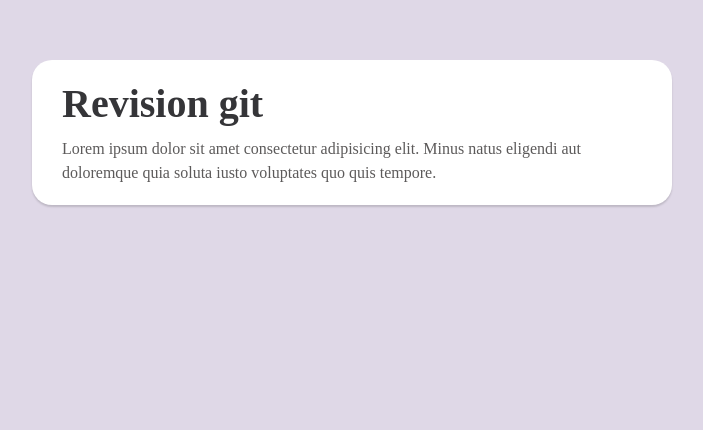
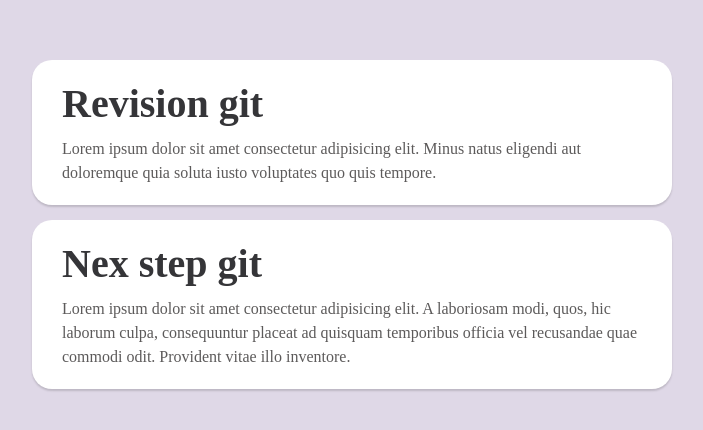
Before and after one commit to Omiga92/git-revision, a plain HTML site: page index.html in a window 1280 px wide. Shown: the whole page, without its empty margins (288-991 px from the left). Drawn offline with Linux system fonts and the light colour scheme.

Commit message:
Add new content and modify style file

```diff
--- a/index.html
+++ b/index.html
@@ -15,6 +15,12 @@
             <p>Lorem ipsum dolor sit amet consectetur adipisicing elit. Minus natus eligendi aut doloremque quia soluta
                 iusto voluptates quo quis tempore.</p>
         </div>
+        <div class="content">
+            <h1>Nex step git</h1>
+            <p>Lorem ipsum dolor sit amet consectetur adipisicing elit. A laboriosam modi, quos, hic laborum culpa,
+                consequuntur placeat ad quisquam temporibus officia vel recusandae quae commodi odit. Provident vitae
+                illo inventore.</p>
+        </div>
     </div>
 </body>
 
--- a/style.css
+++ b/style.css
@@ -18,6 +18,7 @@ body {
     padding: 20px 30px;
     border-radius: 20px;
     box-shadow: 0 2px 2px #00000026;
+    margin-bottom: 15px;
 }
 
 .content h1 {
```
